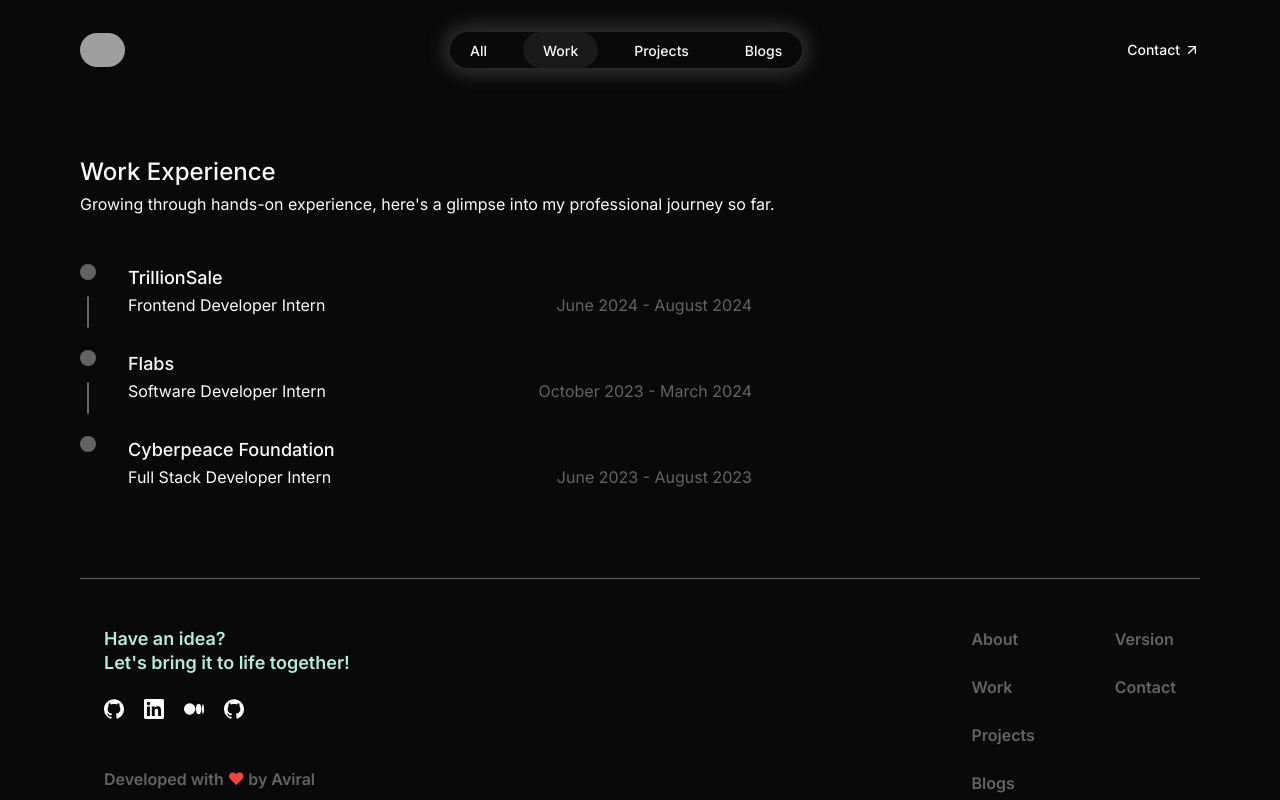
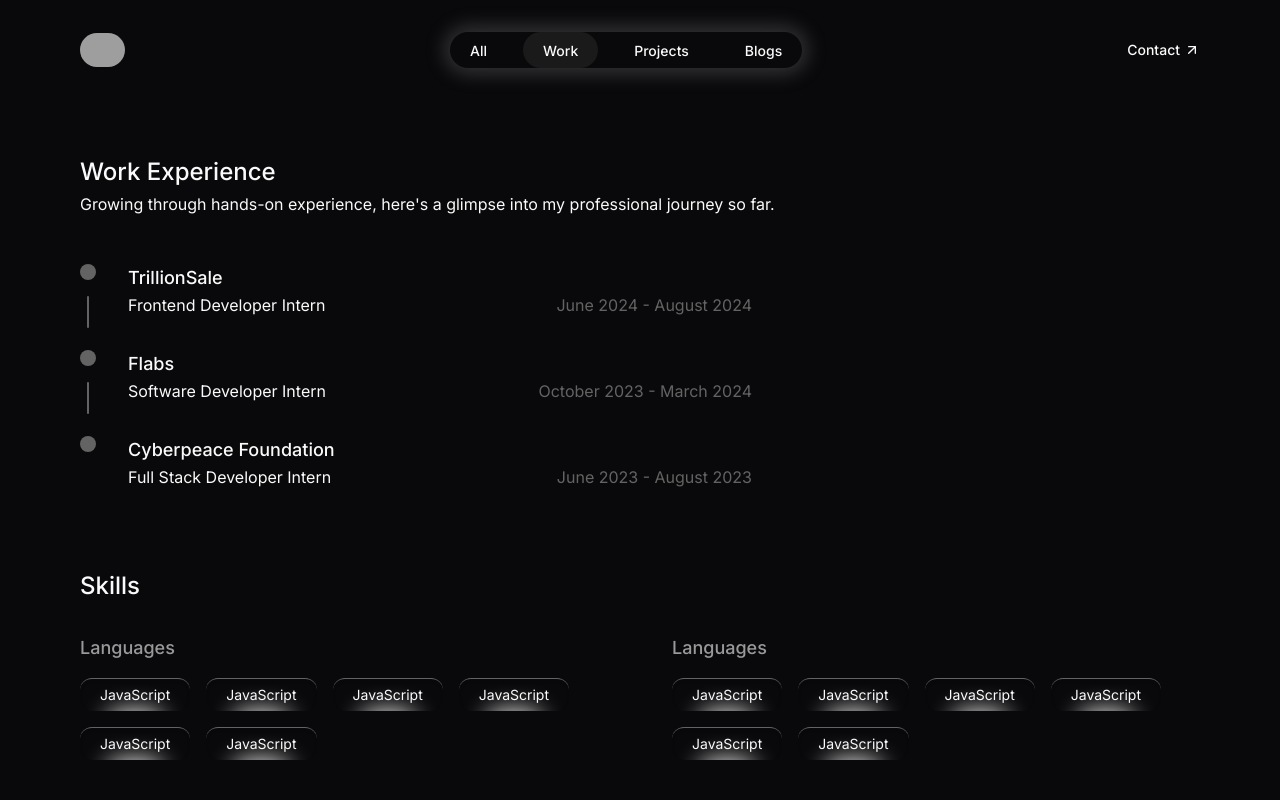
Before and after one commit to aviralj02/portfolio-v2, a Next.js app: page /work in a window 1280 px wide. Shown: the top 800 px of the page. Built offline with nearby package versions, Linux system fonts and the light colour scheme; grey boxes are pictures that could not be loaded.

Commit message:
feat: :sparkles: add skills section to work + add page animations

```diff
--- a/src/app/work/page.tsx
+++ b/src/app/work/page.tsx
@@ -1,6 +1,7 @@
 "use client";
 
 import PageWrapper from "@/components/PageWrapper";
+import Skills from "@/components/work/Skills";
 import Timeline from "@/components/work/Timeline";
 import React from "react";
 
@@ -32,7 +33,7 @@ const Work = (props: Props) => {
   ];
 
   return (
-    <PageWrapper className="flex flex-col my-14">
+    <PageWrapper className="flex flex-col my-14 gap-20">
       <div className="flex flex-col gap-12">
         <div className="flex flex-col items-start text-primary gap-1">
           <h1 className="sm:text-2xl text-xl font-medium">Work Experience</h1>
@@ -44,6 +45,11 @@ const Work = (props: Props) => {
 
         <Timeline data={timelineData} />
       </div>
+
+      <div className="flex flex-col gap-8">
+        <h2 className="sm:text-2xl text-xl font-medium">Skills</h2>
+        <Skills />
+      </div>
     </PageWrapper>
   );
 };
--- a/src/components/PageWrapper.tsx
+++ b/src/components/PageWrapper.tsx
@@ -1,4 +1,7 @@
+"use client";
+
 import { cn } from "@/lib/utils";
+import { motion } from "framer-motion";
 import React, { FC, ReactElement, ReactNode } from "react";
 
 type Props = {
@@ -11,11 +14,14 @@ const PageWrapper: FC<Props> = ({
   className,
 }: Props): ReactElement => {
   return (
-    <div
+    <motion.div
+      initial={{ opacity: 0, y: 10 }}
+      animate={{ opacity: 1, y: 0 }}
+      transition={{ delay: 0.15 }}
       className={cn("mx-auto w-full max-w-screen-xl px-10 md:px-20", className)}
     >
       {children}
-    </div>
+    </motion.div>
   );
 };
 
--- /dev/null
+++ b/src/components/Tag.tsx
@@ -0,0 +1,21 @@
+"use client";
+
+import { useTheme } from "next-themes";
+import React from "react";
+
+type Props = {};
+
+const Tag = (props: Props) => {
+  const { theme } = useTheme();
+
+  return (
+    <div className="relative border-t shadow-inner border-dim py-[6px] px-5 rounded-xl text-xs md:text-sm overflow-hidden">
+      <span className="z-10">JavaScript</span>
+      {theme === "dark" ? (
+        <div className="absolute bg-primary h-6 w-1/2 -z-10 rounded-full left-1/2 -bottom-6 transform -translate-x-1/2 blur-md" />
+      ) : null}
+    </div>
+  );
+};
+
+export default Tag;
--- /dev/null
+++ b/src/components/work/SkillType.tsx
@@ -0,0 +1,21 @@
+import dynamic from "next/dynamic";
+import React from "react";
+
+const Tag = dynamic(() => import("../Tag"), { ssr: false });
+
+type Props = {};
+
+const SkillType = (props: Props) => {
+  return (
+    <div className="flex flex-col gap-4">
+      <h3 className="sm:text-lg text-base font-medium opacity-60">Languages</h3>
+      <div className="flex gap-4 flex-wrap">
+        {[1, 2, 3, 4, 5, 6].map((item) => (
+          <Tag key={item} />
+        ))}
+      </div>
+    </div>
+  );
+};
+
+export default SkillType;
--- /dev/null
+++ b/src/components/work/Skills.tsx
@@ -0,0 +1,16 @@
+import React from "react";
+import SkillType from "./SkillType";
+
+type Props = {};
+
+const Skills = (props: Props) => {
+  return (
+    <div className="flex flex-col md:grid grid-cols-2 gap-x-16 gap-y-10">
+      {[1, 2, 3, 4].map((type) => (
+        <SkillType key={type} />
+      ))}
+    </div>
+  );
+};
+
+export default Skills;
--- a/src/components/work/Timeline.tsx
+++ b/src/components/work/Timeline.tsx
@@ -14,9 +14,9 @@ const Timeline = ({ data }: Props) => {
   return (
     <div className="flex flex-col space-y-8 max-w-2xl w-full">
       {data.map((item, index) => (
-        <div key={index} className="flex items-start">
+        <div key={index} className="flex items-start group cursor-pointer">
           <div className="relative flex flex-col items-center">
-            <div className="w-4 h-4 bg-dim rounded-full flex-shrink-0 hover:bg-secondary-text" />
+            <div className="w-4 h-4 bg-dim rounded-full flex-shrink-0 group-hover:bg-secondary-text" />
             {index !== data.length - 1 && (
               <div className="absolute top-4 w-[2px] h-8 my-4 bg-dim rounded-full" />
             )}
```
